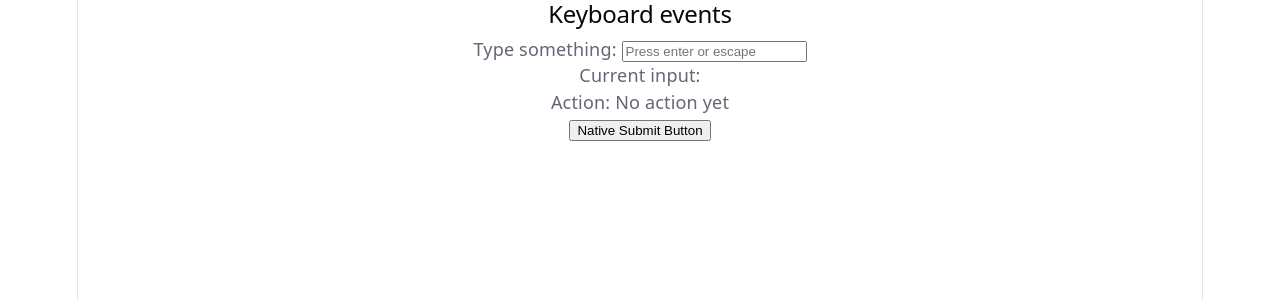
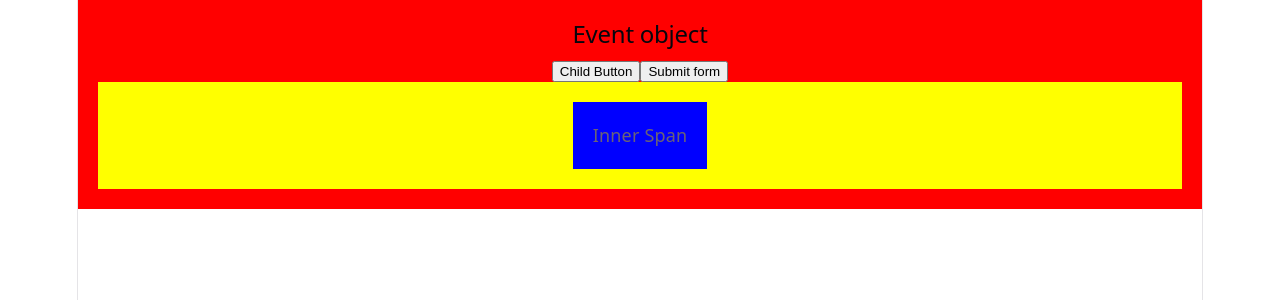
Before and after one commit to incharadn433-web/MERN_Stu_FebMay26Mys, a React (Vite) app in the folder W10/D3/my-event-loop/: page / in a window 1280 px wide. Shown: the top 300 px of the page. Built offline with nearby package versions, Linux system fonts and the light colour scheme.

Commit message:
Stop event Propagation

```diff
--- a/W10/D3/my-event-loop/src/App.jsx
+++ b/W10/D3/my-event-loop/src/App.jsx
@@ -6,6 +6,7 @@
 import { EventDelegation } from './components/P6'
 import { FormPattern } from './components/P7';
 import { KeyboardEvent } from './components/P8';
+import { EventObj } from './components/P9';
 import './App.css'
 
 function App() {
@@ -17,7 +18,8 @@
       {/* <ParentComponent /> */}
       {/* <EventDelegation /> */}
       {/* <FormPattern /> */}
-      <KeyboardEvent />
+      {/* <KeyboardEvent /> */}
+      <EventObj />
     </>
   )
 }
--- /dev/null
+++ b/W10/D3/my-event-loop/src/components/P9.jsx
@@ -0,0 +1,36 @@
+export function EventObj(){
+    const handleParentClick = (event) => {
+        alert(`Parent clicked target: ${event.target.tagName}
+            currentTarget: ${event.currentTarget.tagName}`);
+    };
+
+    const handleChildClick = (event) => {
+        event.stopPropagation();
+        alert(`Child clicked  (propagation stopped) target: ${event.target.tagName}
+            currentTarget: ${event.currentTarget.tagName}`);
+    };
+
+    //form submit handler
+    const handleSubmit = (event) => {
+        event.preventDefault();
+        alert('Form submitted safely by reventing default refresh');
+    };
+
+    const handleBoxClick = (event) => {
+        alert(`Box clicked target: ${event.target.tagName}
+            currentTarget: ${event.currentTarget.tagName}`);
+    };
+    return(
+        <section onClick={handleParentClick}
+        style={{padding:'20px',backgroundColor:'red'}}>
+
+            <h2>Event object</h2>
+            <button onClick={handleChildClick}>Child Button</button>
+            <button onClick={handleSubmit}>Submit form</button>
+
+            <div onClick={handleBoxClick} style={{padding:'20px',backgroundColor:'yellow'}}>
+              <span style={{padding:'20px', backgroundColor:'blue', display:'inline-block'}}>Inner Span</span>
+            </div>
+        </section>
+    )
+}
```
